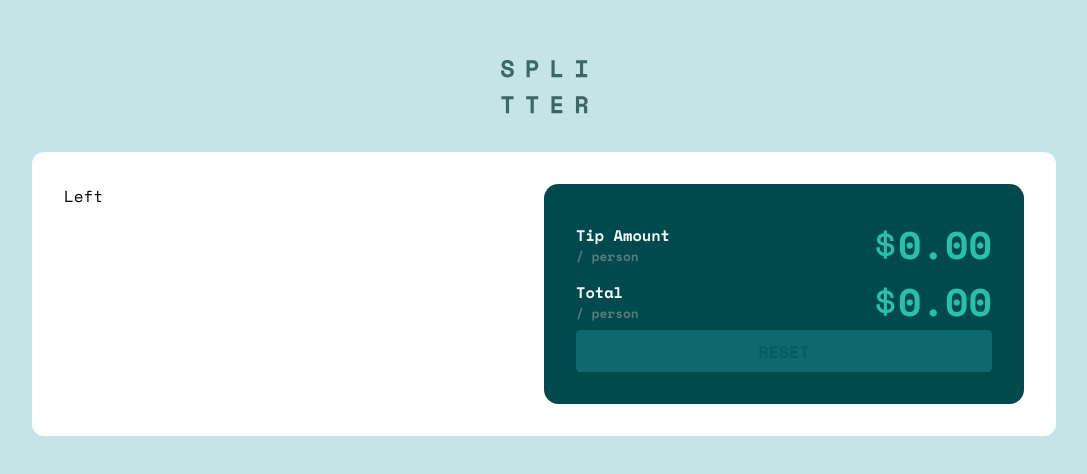
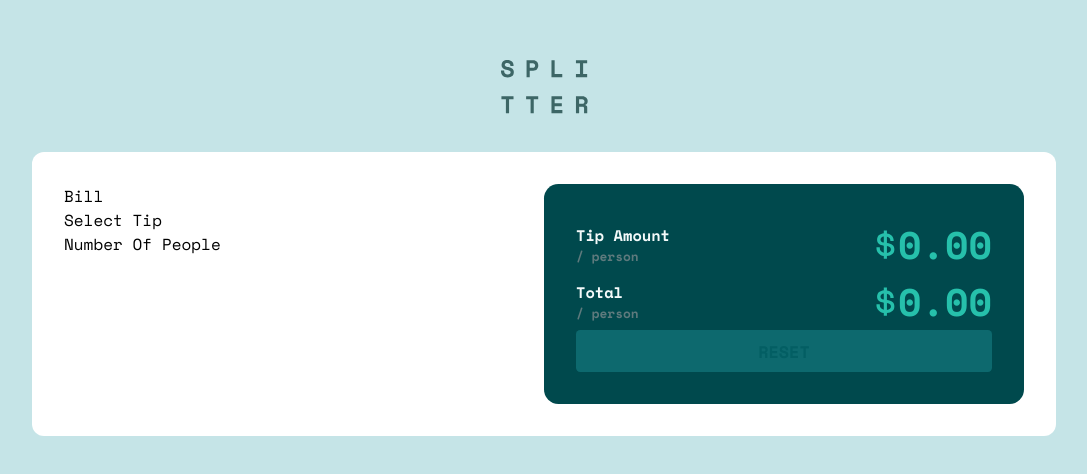
Before and after one commit to Aryan-ki-codepanti/tip-calculator-app, a React (Create React App) app: page / in a window 1280 px wide. Shown: the part 168-642 px from the top of the page, without its empty margins (96-1183 px from the left). Built offline with nearby package versions, Linux system fonts and the light colour scheme.

Commit message:
Added Number Of People , Bill , SelectTip components to app left

```diff
--- /dev/null
+++ b/src/components/Bill/Bill.jsx
@@ -0,0 +1,10 @@
+import React from 'react'
+import "./Bill.css";
+
+export const Bill = () => {
+    return (
+        <div>
+            Bill
+        </div>
+    )
+}
--- a/src/components/CalculatorBox/CalculatorBox.jsx
+++ b/src/components/CalculatorBox/CalculatorBox.jsx
@@ -1,4 +1,5 @@
 import React from 'react';
+import { CalculatorInput } from '../CalculatorInput/CalculatorInput';
 import { ResultDisplay } from '../ResultDisplay/ResultDisplay';
 import "./CalculatorBox.css";
 
@@ -6,7 +7,7 @@ export const CalculatorBox = () => {
     return (
         <div className="wrapper">
             <div className="app__left">
-                Left
+                <CalculatorInput />
             </div>
             <div className="app__right">
                 <ResultDisplay />
--- /dev/null
+++ b/src/components/CalculatorInput/CalculatorInput.jsx
@@ -0,0 +1,21 @@
+import React from 'react'
+import "./CalculatorInput.css";
+import { Bill } from '../Bill/Bill';
+import { NumberOfPeople } from "../NumberOfPeople/NumberOfPeople";
+import { SelectTip } from "../SelectTip/SelectTip";
+
+export const CalculatorInput = () => {
+    return (
+        <div className='calculator-input'>
+            <div className="bill-box">
+                <Bill />
+            </div>
+            <div className="select-tip">
+                <SelectTip />
+            </div>
+            <div className="number-of-people">
+                <NumberOfPeople />
+            </div>
+        </div>
+    )
+}
--- /dev/null
+++ b/src/components/NumberOfPeople/NumberOfPeople.jsx
@@ -0,0 +1,9 @@
+import React from 'react'
+import "./NumberOfPeople.css";
+export const NumberOfPeople = () => {
+    return (
+        <div>
+            Number Of People
+        </div>
+    )
+}
--- /dev/null
+++ b/src/components/SelectTip/SelectTip.jsx
@@ -0,0 +1,10 @@
+import React from 'react'
+import "./SelectTip.css";
+
+export const SelectTip = () => {
+    return (
+        <div>
+            Select Tip
+        </div>
+    )
+}
```
Also changed, not shown: src/components/Bill/Bill.css (added), src/components/CalculatorInput/CalculatorInput.css (added), src/components/NumberOfPeople/NumberOfPeople.css (added), src/components/SelectTip/SelectTip.css (added).
